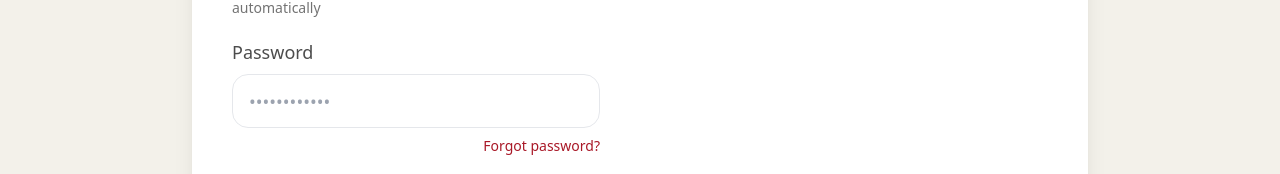
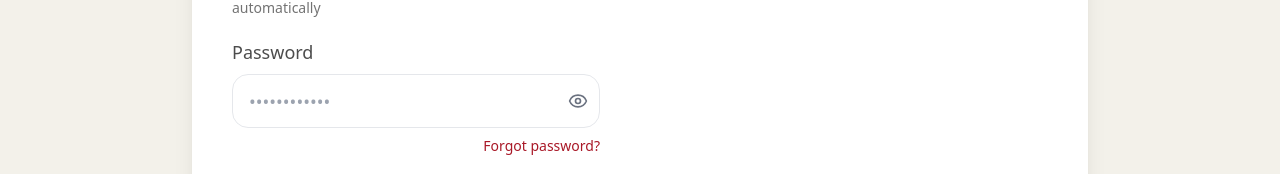
Before and after one commit to eddie-kay0462/SWE_Final_Project, a Next.js app: page /auth/login in a window 1280 px wide. Shown: the part 377-551 px from the top of the page. Built offline with nearby package versions, Linux system fonts and the light colour scheme.

Commit message:
UI upgrades

```diff
--- a/app/auth/login/page.jsx
+++ b/app/auth/login/page.jsx
@@ -13,7 +13,7 @@ import { useState } from "react"
 import { useRouter } from "next/navigation"
 import Link from "next/link"
 import Image from "next/image"
-import { GraduationCap, AlertTriangle } from "lucide-react"
+import { GraduationCap, AlertTriangle, Eye, EyeOff } from "lucide-react"
 import { LoadingButton } from "@/components/ui/loading-button"
 import { LoadingSpinner } from "@/components/ui/loading-spinner"
 
@@ -23,6 +23,7 @@ export default function Login() {
   const [error, setError] = useState(null)
   const [isLoading, setIsLoading] = useState(false)
   const [isPageLoading, setIsPageLoading] = useState(false)
+  const [showPassword, setShowPassword] = useState(false)
   const router = useRouter()
 
   /**
@@ -191,16 +192,30 @@ export default function Login() {
                   <label className="block text-[#000000]/70 text-lg font-medium mb-2" htmlFor="password">
                     Password
                   </label>
+                  <div className="relative">
                     <input
                       id="password"
-                    type="password"
-                    className="w-full px-4 py-3 border border-gray-200 rounded-lg focus:outline-none focus:ring-2 focus:ring-[#A91827] text-lg transition-all bg-white text-black"
+                      type={showPassword ? "text" : "password"}
+                      className="w-full px-4 py-3 border border-gray-200 rounded-lg focus:outline-none focus:ring-2 focus:ring-[#A91827] text-lg transition-all bg-white text-black pr-12"
                       placeholder="••••••••••••"
                       value={password}
                       onChange={(e) => setPassword(e.target.value)}
                       required
                       disabled={isLoading}
                     />
+                    <button
+                      type="button"
+                      onClick={() => setShowPassword(!showPassword)}
+                      className="absolute right-3 top-1/2 -translate-y-1/2 text-gray-500 hover:text-gray-700 focus:outline-none"
+                      tabIndex={-1}
+                    >
+                      {showPassword ? (
+                        <EyeOff className="h-5 w-5" aria-label="Hide password" />
+                      ) : (
+                        <Eye className="h-5 w-5" aria-label="Show password" />
+                      )}
+                    </button>
+                  </div>
                   <div className="flex justify-end mt-2">
                     <Link href="/auth/forgot-password" className="text-[#A91827] hover:underline text-sm">
                       Forgot password?
```
Lines whose indentation alone changed are shown as unchanged.
